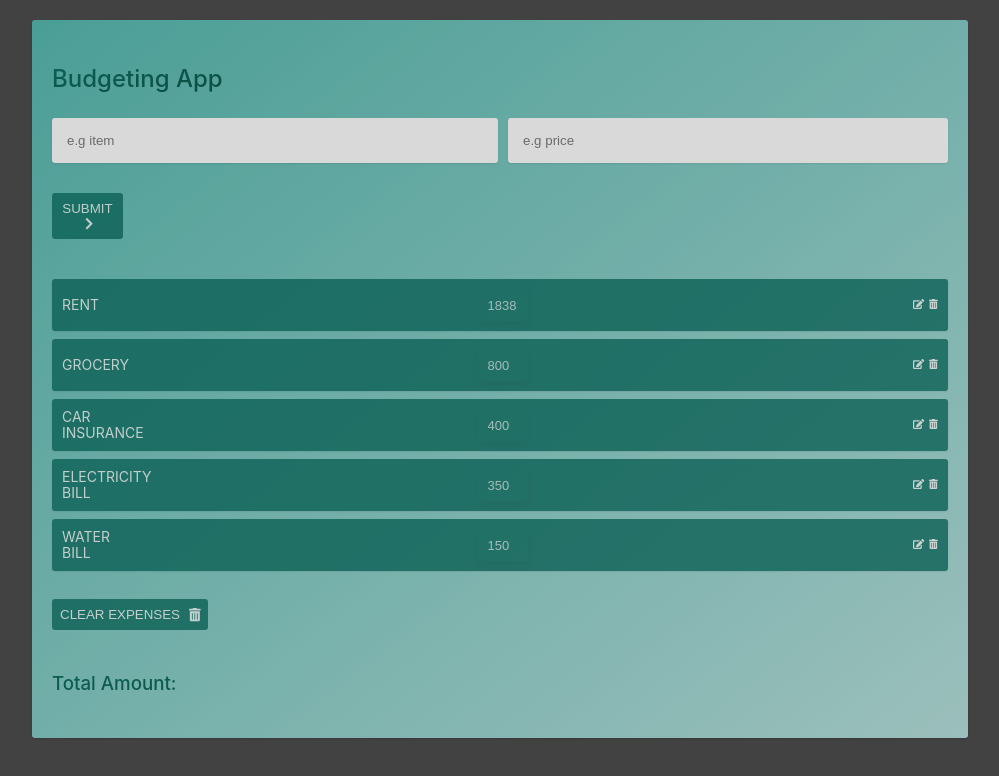
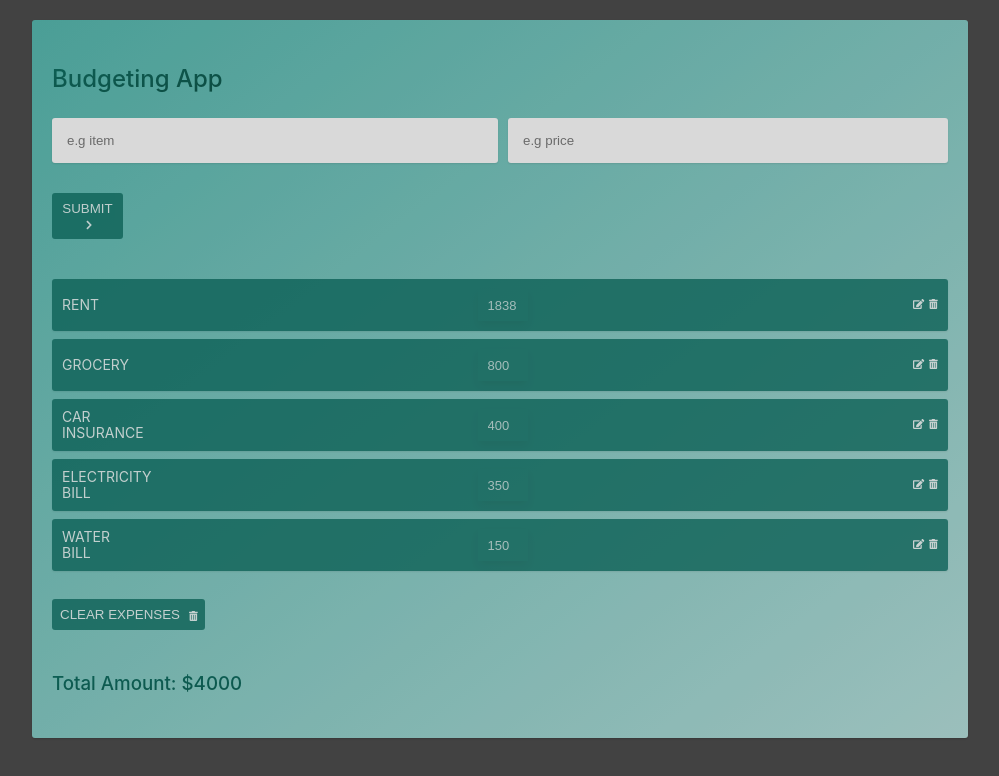
Before and after one commit to sukhjit2008/Budgeting-App, a React (Create React App) app: page / in a window 1280 px wide. Shown: the top 776 px of the page, without its empty margins (140-1139 px from the left). Built offline with nearby package versions, Linux system fonts and the light colour scheme.

Commit message:
css completed

```diff
--- a/src/App.css
+++ b/src/App.css
@@ -99,9 +99,10 @@ h2 {
 .Submit-button__icon {
   margin-left: 0.4rem;
   transition: transform 0.2s;
+  font-size: 1rem;
 }
 
-.submit:active .Submit-button__icon {
+.btn:active .Submit-button__icon {
   transform: translateX(0.3rem);
 }
 
@@ -208,6 +209,7 @@ ul {
 
 .icon-faTrashAlt {
   margin-left: .5rem;
+  font-size: 1rem;
 }
 
 .heading-tertiary {
--- a/src/totalAmount.js
+++ b/src/totalAmount.js
@@ -1,7 +1,7 @@
 import React from "react";
 
 const totalAmount = () => {
-  return <h3 className="heading-tertiary">Total Amount:</h3>;
+  return <h3 className="heading-tertiary">Total Amount: ${4000}</h3>;
 };
 
 export default totalAmount;
```
